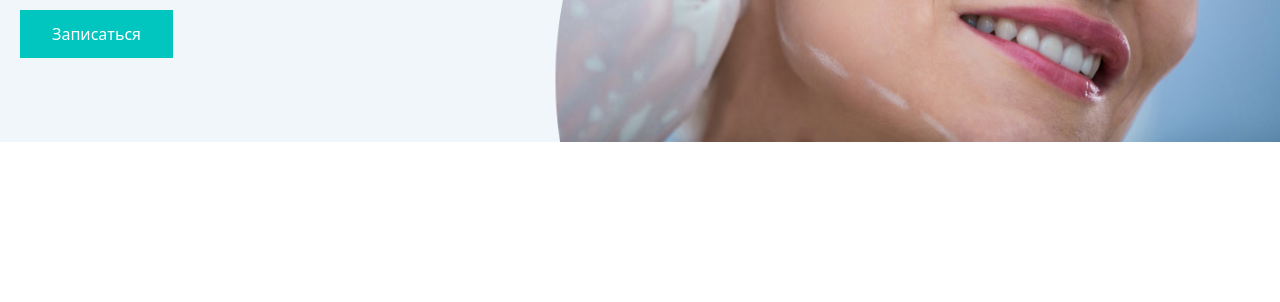
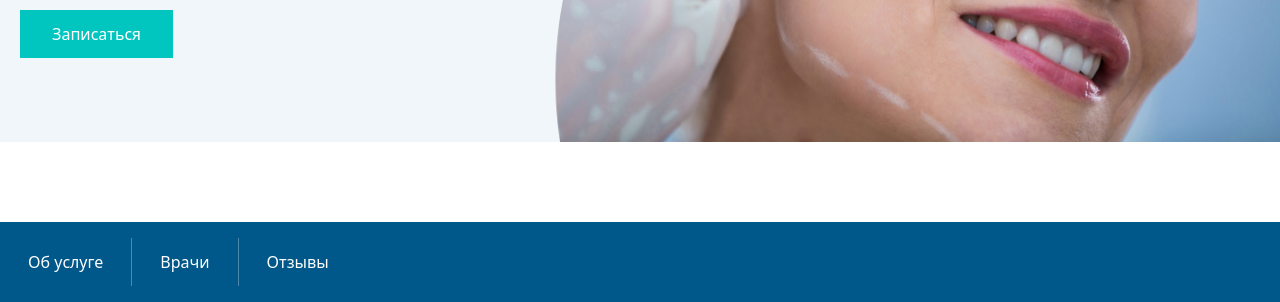
Before and after one commit to ibosh008/exam-4, a website: page src/Sarfaroz.html in a window 1280 px wide. Shown: the part 728-1030 px from the top of the page. Before the commit the page ends 870 px from the top, so only its background shows below. Drawn offline with nearby package versions, Linux system fonts and the light colour scheme; files that its build step writes are made by us from their sources.

Commit message:
third of Sarfaroz

```diff
--- a/src/Sarfaroz.html
+++ b/src/Sarfaroz.html
@@ -84,6 +84,20 @@
                 </div>
             </div>
         </section>
+
+        <section class="max-w-350 m-auto bg-[#00578A] py-4 mt-20">
+            <div class="bg-[#00578A] flex items-center justify-center lg:justify-start">
+                <div class="border-r border-[#4D89AD]">
+                    <button class="hover:bg-[#0068A6] text-white py-3 px-7">Об услуге</button>
+                </div>
+                <div class="border-r border-[#4D89AD]">
+                    <button class="hover:bg-[#0068A6] text-white py-3 px-7">Врачи</button>
+                </div>
+                <div>
+                    <button class="hover:bg-[#0068A6] text-white py-3 px-7">Отзывы</button>
+                </div>
+            </div>
+        </section>
     </main>
 </body>
 </html>
```
